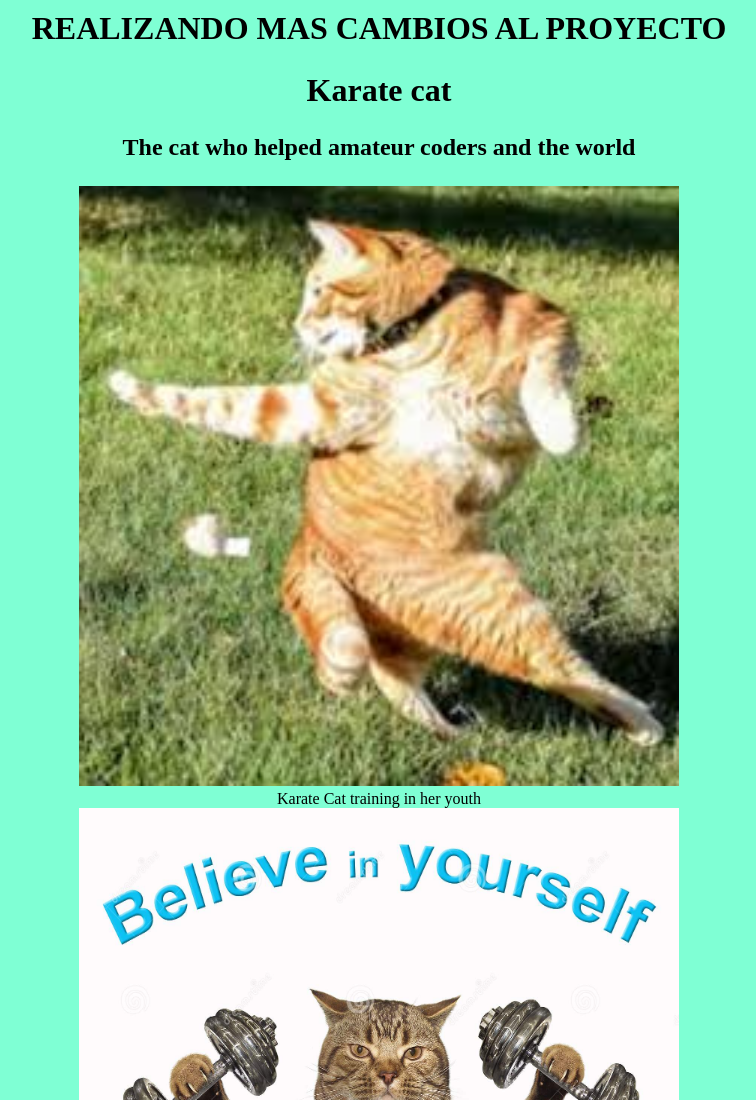
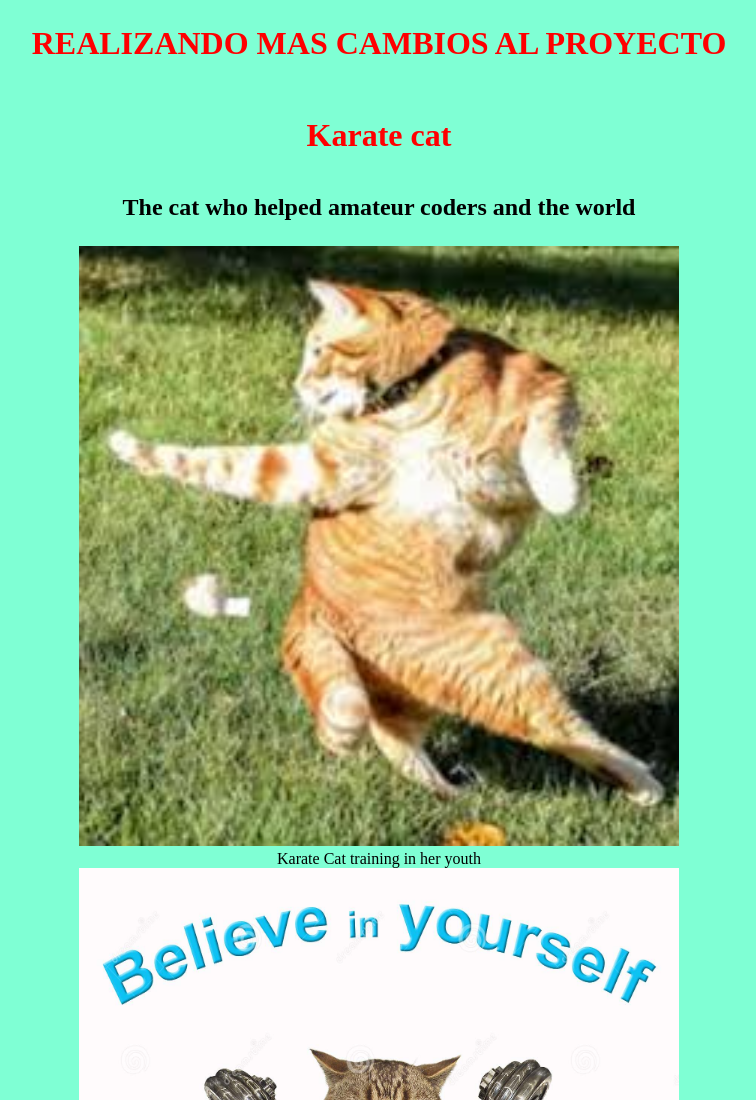
Before and after one commit to oscarortz/ejercicio-html, a plain HTML site: page index.html in a window 1280 px wide. Shown: the top 1100 px of the page, without its empty margins (261-1017 px from the left). Drawn offline with Linux system fonts and the light colour scheme.

Commit message:
cambie el color del titulo

```diff
--- a/style.css
+++ b/style.css
@@ -12,13 +12,19 @@ body{
 
 }
 
+h1 {
+    color:red;
+    padding: 15px;
+    text-align: center;
+}
+
 #container {
 
 display: grit;
 
 
+}
 
-}
 
 .titulo{
     padding: 25px;
```
